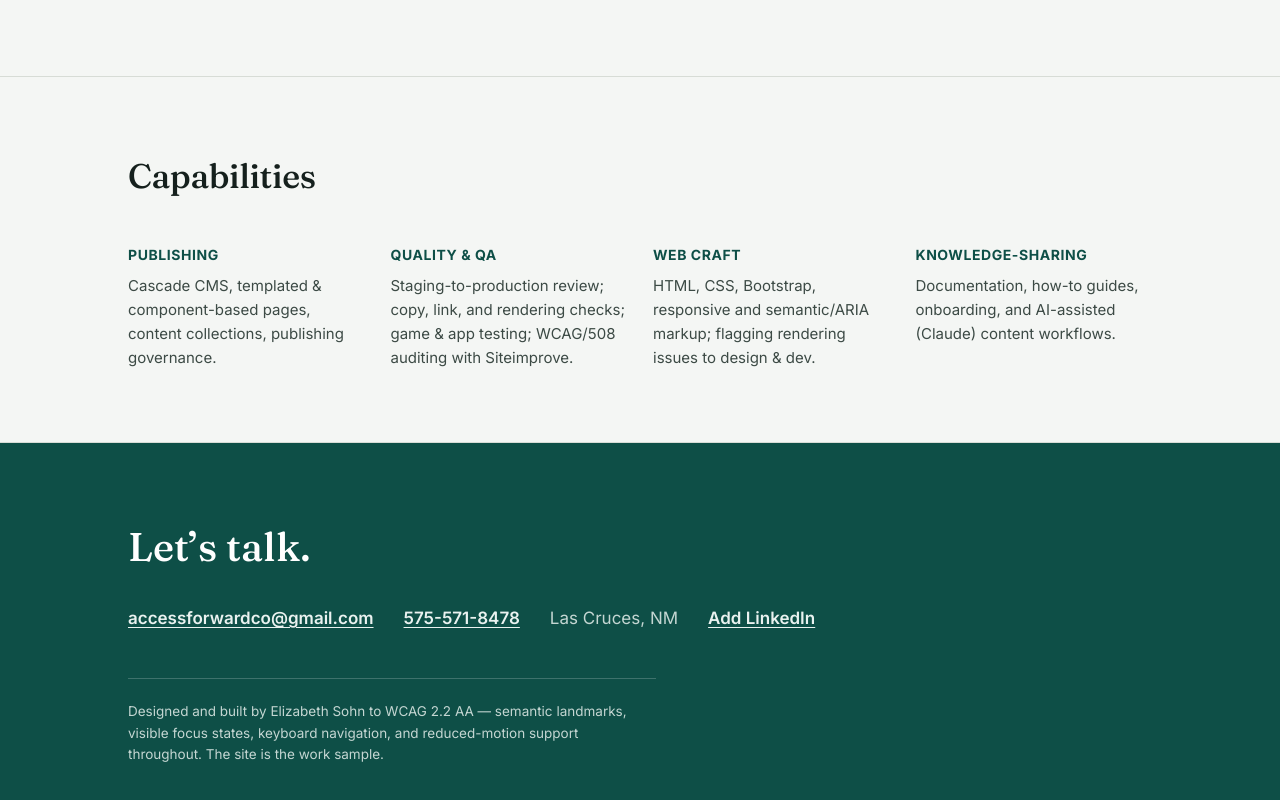
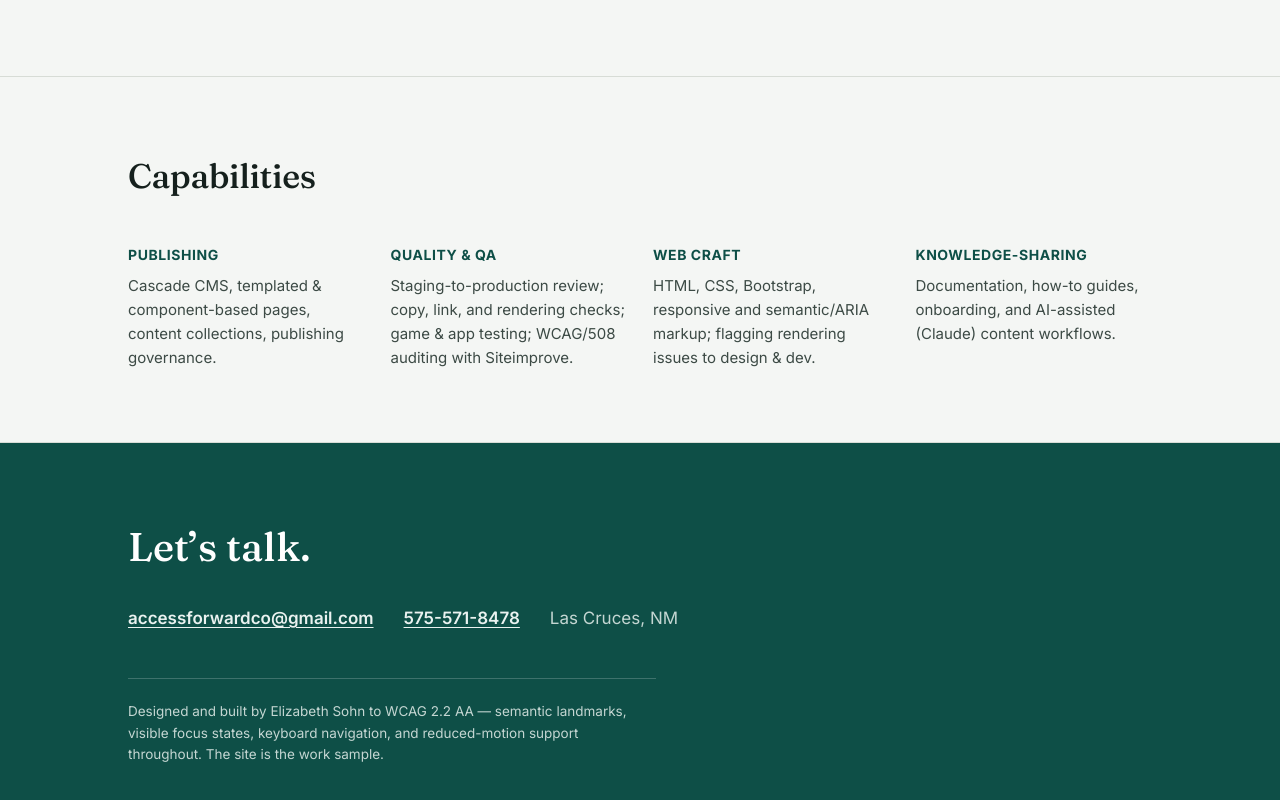
Before and after one commit to accessforwardall/accessforwardall, a plain HTML site: page index.html in a window 1280 px wide. Shown: the part 3281-4081 px from the top of the page. Drawn offline with Linux system fonts and the light colour scheme.

Commit message:
Update index.html

```diff
--- a/index.html
+++ b/index.html
@@ -213,7 +213,7 @@
       <a href="mailto:accessforwardco@gmail.com">accessforwardco@gmail.com</a>
       <a href="tel:+15755718478">575-571-8478</a>
       <span style="color:#C4D6D2">Las Cruces, NM</span>
-      <a href="#add-linkedin">Add LinkedIn</a>
+
     </div>
     <p class="colophon">Designed and built by Elizabeth Sohn to WCAG 2.2 AA &mdash; semantic landmarks, visible focus states, keyboard navigation, and reduced-motion support throughout. The site is the work sample.</p>
   </div>
```
